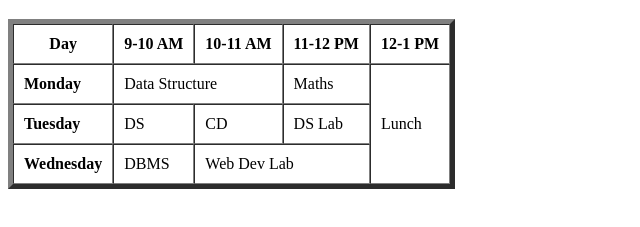
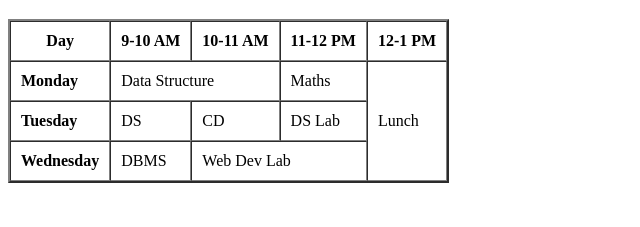
Before and after one commit to mishtyj16/WD_1026, a plain HTML site: page practical.html in a window 1280 px wide. Shown: the part 61-288 px from the top of the page, without its empty margins (0-640 px from the left). Drawn offline with Linux system fonts and the light colour scheme.

Commit message:
added folder

```diff
--- a/practical.html
+++ b/practical.html
@@ -7,7 +7,7 @@
 
     <h1>Sem-IV Time Table</h1>
 
-    <table border="5" cellpadding="10" cellspacing="0">
+    <table border="2" cellpadding="10" cellspacing="0">
         <tr>
             <th>Day</th>
             <th>9-10 AM</th>
```
Also changed, not shown: exp-4.html (added), 1 other file.
